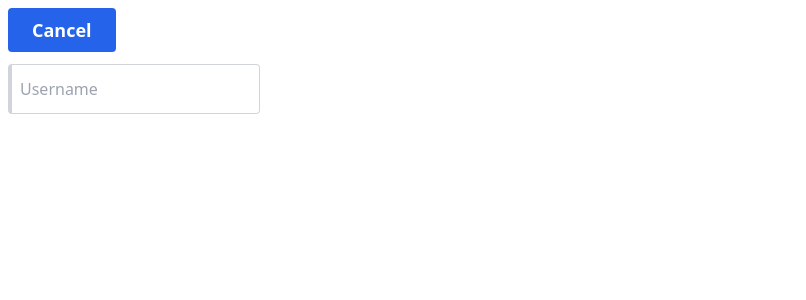
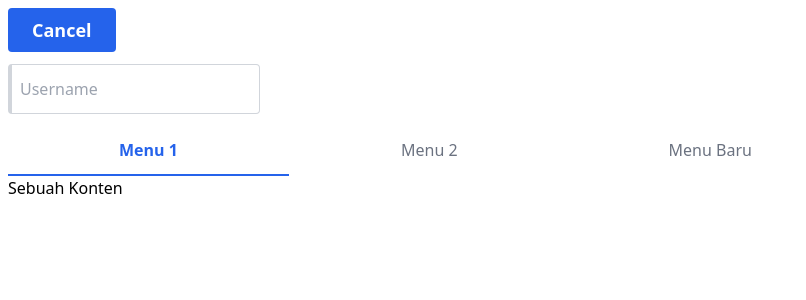
Before and after one commit to zulhamsy/service-tracker, a Vue app: page / in a window 1280 px wide. Shown: the top 300 px of the page, without its empty margins (0-806 px from the left). Built offline with nearby package versions, Linux system fonts and the light colour scheme.

Commit message:
TabWrapper components

```diff
--- a/src/App.vue
+++ b/src/App.vue
@@ -3,19 +3,28 @@
     <base-btn :color="color" @click="logHello" class="mb-3">Cancel</base-btn>
     <base-input
       placeholder="Username"
-      class="block"
+      class="block mb-3"
       v-model="text"
     ></base-input>
+    <tab-wrapper>
+      <tab-child title="Menu 1">Sebuah Konten</tab-child>
+      <tab-child title="Menu 2">Konten Kedua</tab-child>
+      <tab-child title="Menu Baru">Konten Ketiga</tab-child>
+    </tab-wrapper>
   </div>
 </template>
 
 <script>
 import BaseButton from '@/components/BaseButton'
 import BaseInput from '@/components/BaseInput'
+import TabWrapper from '@/components/BaseTabWrapper'
+import TabChild from '@/components/BaseTabChild'
 export default {
   components: {
     'base-btn': BaseButton,
-    'base-input': BaseInput
+    'base-input': BaseInput,
+    'tab-wrapper': TabWrapper,
+    'tab-child': TabChild
   },
   data() {
     return {
--- a/src/components/BaseButton.vue
+++ b/src/components/BaseButton.vue
@@ -10,7 +10,7 @@
 
 <script>
 export default {
-  name: 'CustomButton',
+  name: 'custom-button',
   functional: true,
   props: {
     color: {
--- a/src/components/BaseInput.vue
+++ b/src/components/BaseInput.vue
@@ -9,7 +9,7 @@
 
 <script>
 export default {
-  name: 'CustomInput',
+  name: 'custom-input',
   functional: true,
   inheritAttrs: true,
   props: {
--- /dev/null
+++ b/src/components/BaseTabChild.vue
@@ -0,0 +1,24 @@
+<template>
+  <div v-if="active">
+    <slot></slot>
+  </div>
+</template>
+
+<script>
+export default {
+  name: 'tab-child',
+  props: {
+    title: {
+      type: String,
+      default: 'Unnamed Menu'
+    }
+  },
+  data() {
+    return {
+      active: false
+    }
+  }
+}
+</script>
+
+<style scoped></style>
--- /dev/null
+++ b/src/components/BaseTabWrapper.vue
@@ -0,0 +1,60 @@
+<template>
+  <div>
+    <!-- Child Title -->
+    <ul>
+      <li
+        v-for="(tab, index) in tabs"
+        :key="index"
+        :class="{ active: index == selectedTab }"
+        @click="selectTab(index)"
+      >
+        {{ tab.title }}
+      </li>
+    </ul>
+    <!-- Child Component -->
+    <slot></slot>
+  </div>
+</template>
+
+<script>
+export default {
+  name: 'tab-wrapper',
+  data() {
+    return {
+      tabs: [],
+      selectedTab: ''
+    }
+  },
+  methods: {
+    selectTab(i) {
+      this.selectedTab = i
+      this.tabs.forEach((tab, index) => {
+        tab.active = index == i
+      })
+    }
+  },
+  created() {
+    this.tabs = this.$children
+  },
+  mounted() {
+    this.selectTab(0)
+  }
+}
+</script>
+
+<style scoped>
+ul {
+  @apply flex;
+  @apply md:w-2/3;
+}
+
+li {
+  @apply flex-1;
+  @apply px-4 py-3 text-gray-500 cursor-pointer text-center;
+}
+
+.active {
+  @apply font-semibold text-blue-600;
+  @apply border-b-2 border-blue-600;
+}
+</style>
```
